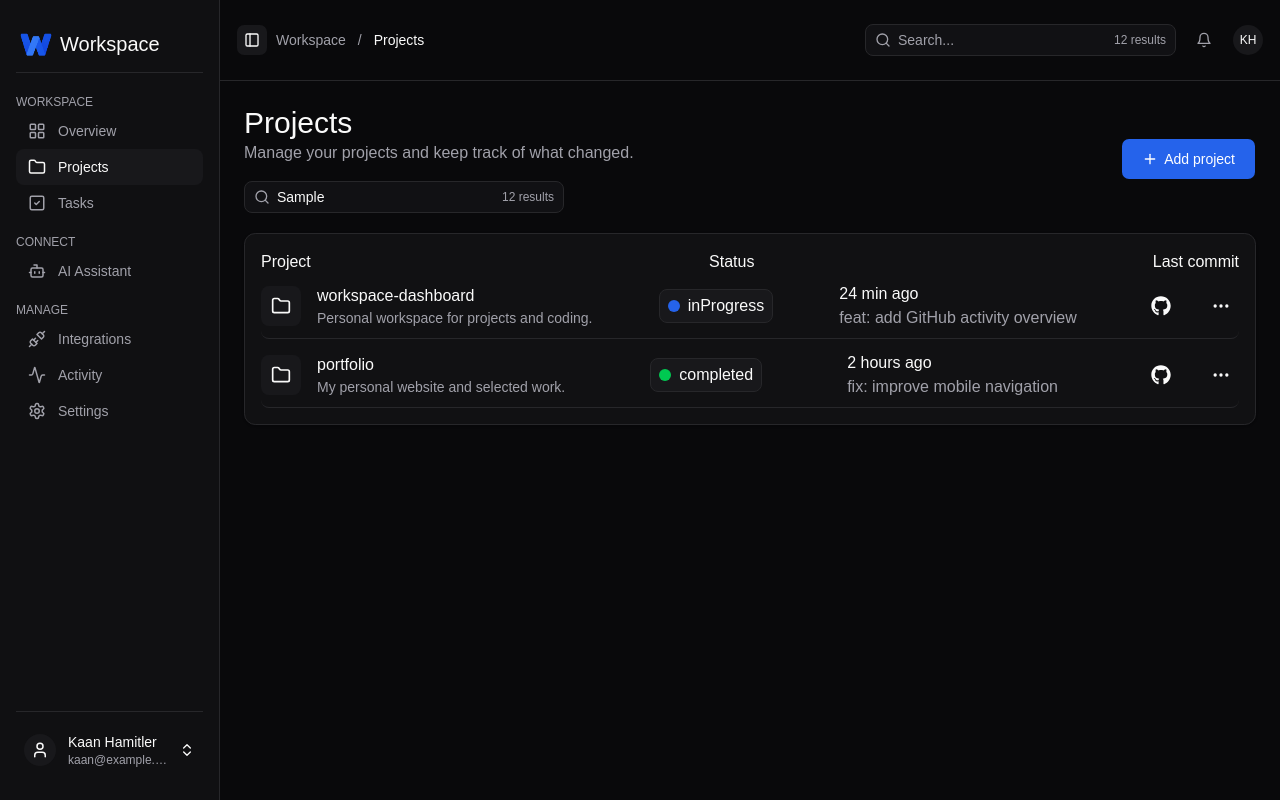
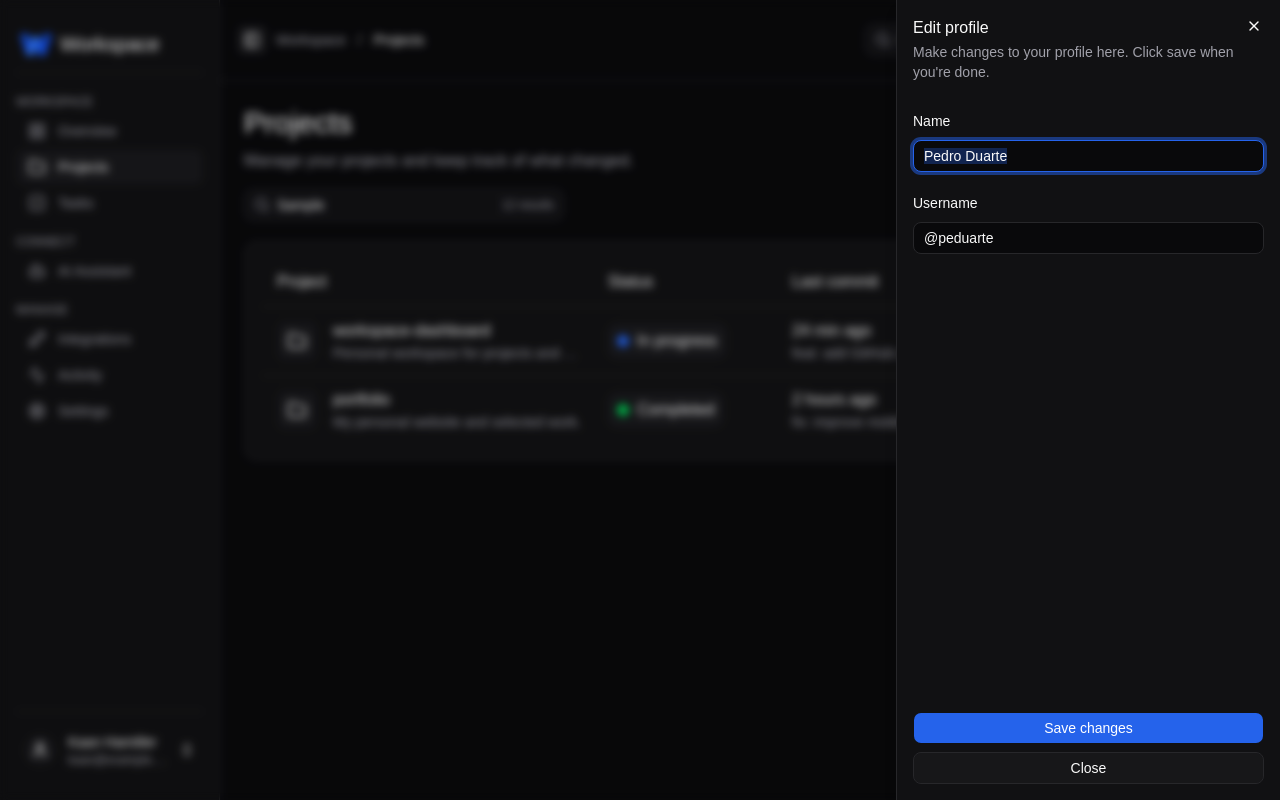
Before and after one commit to Kaan-Developer/workspace-dashboard, a React (Vite) app: page /projects in a window 1280 px wide. Both pictures are taken after typing "Sample" into the empty fields and a click on the button "Add project". Built offline with nearby package versions, Linux system fonts and the light colour scheme.

Commit message:
feat: add project sheet and recent projects overview

```diff
--- /dev/null
+++ b/src/components/ui/AddProject.tsx
@@ -0,0 +1,51 @@
+import { Button } from "@/components/ui/button"
+import { Input } from "@/components/ui/input"
+import { Label } from "@/components/ui/label"
+import {
+  Sheet,
+  SheetClose,
+  SheetContent,
+  SheetDescription,
+  SheetFooter,
+  SheetHeader,
+  SheetTitle,
+  SheetTrigger,
+} from "@/components/ui/sheet"
+
+type AddProjectProps = {
+  open: boolean;
+  onOpenChange: (open: boolean) => void;
+};
+
+const AddProject = ({ open, onOpenChange }: AddProjectProps) => {
+  return (
+    <Sheet open={open} onOpenChange={onOpenChange}>
+        <SheetContent className="border-border bg-card text-card-foreground">
+        <SheetHeader>
+          <SheetTitle>Edit profile</SheetTitle>
+          <SheetDescription>
+            Make changes to your profile here. Click save when you&apos;re done.
+          </SheetDescription>
+        </SheetHeader>
+        <div className="grid flex-1 auto-rows-min gap-6 px-4">
+          <div className="grid gap-3">
+            <Label htmlFor="sheet-demo-name">Name</Label>
+            <Input className="border-border bg-background text-foreground dark:bg-background" id="sheet-demo-name" defaultValue="Pedro Duarte" />
+          </div>
+          <div className="grid gap-3">
+            <Label htmlFor="sheet-demo-username">Username</Label>
+            <Input className="border-border bg-background text-foreground dark:bg-background" id="sheet-demo-username" defaultValue="@peduarte" />
+          </div>
+        </div>
+        <SheetFooter>
+          <Button type="submit">Save changes</Button>
+          <SheetClose asChild>
+            <Button variant="outline">Close</Button>
+          </SheetClose>
+        </SheetFooter>
+      </SheetContent>
+    </Sheet>
+  );
+};
+
+export default AddProject;
--- a/src/components/ui/Chart.tsx
+++ b/src/components/ui/Chart.tsx
@@ -4,6 +4,7 @@ import * as React from "react";
 import { Bar, BarChart, CartesianGrid, LabelList, XAxis } from "recharts";
 import * as RechartsPrimitive from "recharts";
 import { LuTrendingUp } from "react-icons/lu";
+import { FaGithub } from "react-icons/fa";
 
 import Card from "@/components/ui/Card";
 import { SelectDemo } from "@/components/ui/SelectDemo";
@@ -495,9 +496,12 @@ export function ChartBarLabel() {
   return (
     <>
       <CardHeader className="flex-row items-center justify-between">
-        <div className="flex flex-col gap-2">
-                  <CardTitle>Commit activity</CardTitle>
+        <div className="flex items-center justify-center gap-2">
+          <FaGithub size={28} className="shrink-0" aria-hidden="true" />
+          <div className="flex flex-col">
+                              <CardTitle>Commit activity</CardTitle>
         <CardDescription>My commits across tracked repositories</CardDescription>
+          </div>
         </div>
 
         <SelectDemo />
--- a/src/components/ui/button.tsx
+++ b/src/components/ui/button.tsx
@@ -45,6 +45,7 @@ function Button({
   variant = "default",
   size = "default",
   asChild = false,
+  onClick,
   ...props
 }: React.ComponentProps<"button"> &
   VariantProps<typeof buttonVariants> & {
@@ -57,6 +58,7 @@ function Button({
       data-slot="button"
       data-variant={variant}
       data-size={size}
+      onClick={onClick}
       className={cn(buttonVariants({ variant, size, className }))}
       {...props}
     />
--- a/src/pages/Overview.tsx
+++ b/src/pages/Overview.tsx
@@ -3,9 +3,17 @@ import { Button } from "@/components/ui/button";
 import { LuPlus } from "react-icons/lu";
 import Card from "@/components/ui/Card";
 import ChartBarDefault from "@/components/ui/Chart";
+import { LuFolder, LuEllipsis } from "react-icons/lu";
+import { FaGithub } from "react-icons/fa";
+import clsx from "clsx";
+import { Link } from "react-router";
+import { LuArrowRight } from "react-icons/lu";
 
 const Overview = () => {
   const overview = enSite.overview;
+  const projects = enSite.projects;
+  const rowClass =
+    "grid grid-cols-[minmax(300px,2fr)_160px_minmax(280px,2fr)_100px] items-center gap-6 px-4";
 
   return (
     <section>
@@ -59,7 +67,73 @@ const Overview = () => {
         </Card>
 
         <Card></Card>
+      </div>
 
+      <div className="grid grid-cols-1 lg:grid-cols-[3fr_1fr] gap-4 mt-6">
+        <Card className="mt-5 min-w-0">
+          <div className="overflow-x-auto">
+            <div className="min-w-[950px]">
+              {/* Başlıklar */}
+              <div className="flex items-center justify-between border-b border-border py-3">
+                <span>Recent projects</span>
+                <Link to="/projects" className="flex items-center gap-1">
+                  All projects
+                  <LuArrowRight size={18} />
+                </Link>
+              </div>
+
+              {/* Proje satırları */}
+              {projects.items.slice(0, 3).map((project) => {
+                const index = project.id[3]
+
+                return (
+                  <div
+                    key={project.id}
+                    className={clsx(
+                      rowClass,
+                      "border-b border-border py-3 last:border-b-0",
+                    )}
+                  >
+                    <div className="flex min-w-0 items-center gap-4">
+                      <div className="flex size-10 shrink-0 items-center justify-center rounded-lg bg-muted">
+                        <LuFolder size={20} aria-hidden="true" />
+                      </div>
+
+                      <div className="min-w-0">
+                        <p className="truncate">{project.name}</p>
+                        <p className="truncate text-sm text-muted-foreground">
+                          {project.description}
+                        </p>
+                      </div>
+                    </div>
+
+                    <div className="flex w-fit items-center gap-2 whitespace-nowrap rounded-lg border border-border bg-muted px-2 py-1">
+                      <span
+                        className={clsx("size-3 shrink-0 rounded-full", {
+                          "bg-primary": project.status === "inProgress",
+                          "bg-green-500": project.status === "completed",
+                          "bg-gray-400": project.status === "paused",
+                        })}
+                      />
+                      {
+                        Object.entries(projects.statuses).find(
+                          ([status]) => status === project.status,
+                        )?.[1]
+                      }
+                    </div>
+
+                    <div className="flex items-center justify-end gap-4">
+                      <FaGithub size={20} aria-hidden="true" />
+                      <LuEllipsis size={20} aria-hidden="true" />
+                    </div>
+                  </div>
+                );
+              })}
+            </div>
+          </div>
+        </Card>
+
+        <Card></Card>
       </div>
     </section>
   );
--- a/src/pages/Projects.tsx
+++ b/src/pages/Projects.tsx
@@ -6,15 +6,21 @@ import Card from "@/components/ui/Card";
 import { LuFolder, LuEllipsis } from "react-icons/lu";
 import { FaGithub } from "react-icons/fa";
 import clsx from "clsx";
+import AddProject from "@/components/ui/AddProject";
+import { useState } from "react";
 
 const Projects = () => {
   const projects = enSite.projects;
+  const rowClass =
+  "grid grid-cols-[minmax(300px,2fr)_160px_minmax(280px,2fr)_100px] items-center gap-6 px-4";
+
+  const [Active, setActive] = useState(false);
 
   return (
     <section>
       <div className="flex items-center justify-between">
         <div className="flex flex-col gap-4">
-          <div>
+          <div className="flex flex-col gap-2">
             <h1 className="text-lg lg:text-3xl">{projects.title}</h1>
             <p className="text-muted-foreground">{projects.description}</p>
           </div>
@@ -22,72 +28,83 @@ const Projects = () => {
         </div>
 
         <div className="flex">
-          <Button className="p-5" variant="default">
+          <Button className="p-5" variant="default" onClick={() => setActive(true)} >
             <LuPlus size={14} aria-hidden="true" />
             Add project
           </Button>
         </div>
       </div>
 
-      <Card className="mt-5">
-        <div className="flex items-center justify-between">
-          <span>Project</span>
-          <span>Status</span>
-          <span>Last commit</span>
+      <Card className="mt-5 min-w-0">
+  <div className="overflow-x-auto">
+    <div className="min-w-[950px]">
+      {/* Başlıklar */}
+      <div className={clsx(rowClass, "border-b border-border py-3")}>
+        <span>{projects.columns.project}</span>
+        <span>{projects.columns.status}</span>
+        <span>{projects.columns.lastCommit}</span>
+        <span className="sr-only">{projects.actions.more}</span>
       </div>
 
-        <div className="flex flex-col gap-3">
-          {projects.items.map((project) => {
-            const FolderIcon = LuFolder;
-            const GithubIcon = FaGithub;
-            const Three = LuEllipsis;
-
-            return (
-              <div className="flex items-center rounded-lg justify-between gap-4 border-b border-border pb-2">
-                <div className="flex items-center gap-4">
-                  <div className="bg-muted w-10 h-10 rounded-lg flex items-center justify-center">
-                    <FolderIcon size={20} />
+      {/* Proje satırları */}
+      {projects.items.map((project) => (
+        <div
+          key={project.id}
+          className={clsx(
+            rowClass,
+            "border-b border-border py-3 last:border-b-0",
+          )}
+        >
+          <div className="flex min-w-0 items-center gap-4">
+            <div className="flex size-10 shrink-0 items-center justify-center rounded-lg bg-muted">
+              <LuFolder size={20} aria-hidden="true" />
             </div>
 
-                  <div className="flex flex-col">
-                    <span className="text-md">{project.name}</span>
-                    <p className="text-sm text-muted-foreground">
+            <div className="min-w-0">
+              <p className="truncate">{project.name}</p>
+              <p className="truncate text-sm text-muted-foreground">
                 {project.description}
               </p>
             </div>
           </div>
-                <div className="flex items-center gap-2 bg-muted rounded-lg px-2 py-1 border border-border">
+
+          <div className="flex w-fit items-center gap-2 whitespace-nowrap rounded-lg border border-border bg-muted px-2 py-1">
             <span
-                    className={clsx("w-3 h-3 rounded-full", {
+              className={clsx("size-3 shrink-0 rounded-full", {
                 "bg-primary": project.status === "inProgress",
                 "bg-green-500": project.status === "completed",
                 "bg-gray-400": project.status === "paused",
               })}
             />
-                  {project.status}
+            {Object.entries(projects.statuses).find(
+              ([status]) => status === project.status,
+            )?.[1]}
           </div>
 
-                <div className="flex flex-col items-start">
-                  <span>{project.lastCommit.time}</span>
-                  <p className="text-muted-foreground">
+          <div className="min-w-0">
+            <p>{project.lastCommit.time}</p>
+            <p className="truncate text-sm text-muted-foreground">
               {project.lastCommit.message}
             </p>
           </div>
 
-                <div className="flex items-center gap-6">
-                  <div className="hover:bg-muted cursor-pointer rounded-lg p-2 flex items-center justify-center">
-                    <GithubIcon size={20} />
+          <div className="flex items-center justify-end gap-4">
+            <div className="p-2 hover:bg-muted rounded-lg cursor-pointer">
+            <FaGithub size={20} aria-hidden="true" />
             </div>
+            <div className="p-2 hover:bg-muted rounded-lg cursor-pointer">
+            <LuEllipsis size={20} aria-hidden="true" />
 
-                  <div className="hover:bg-muted cursor-pointer rounded-lg p-2 flex items-center justify-center">
-                    <LuEllipsis size={20} />
             </div>
           </div>
         </div>
-            );
-          })}
+      ))}
+    </div>
   </div>
 </Card>
+
+<AddProject open={Active} onOpenChange={setActive} />
+
     </section>
   );
 };
```
Lines whose indentation alone changed are shown as unchanged.
